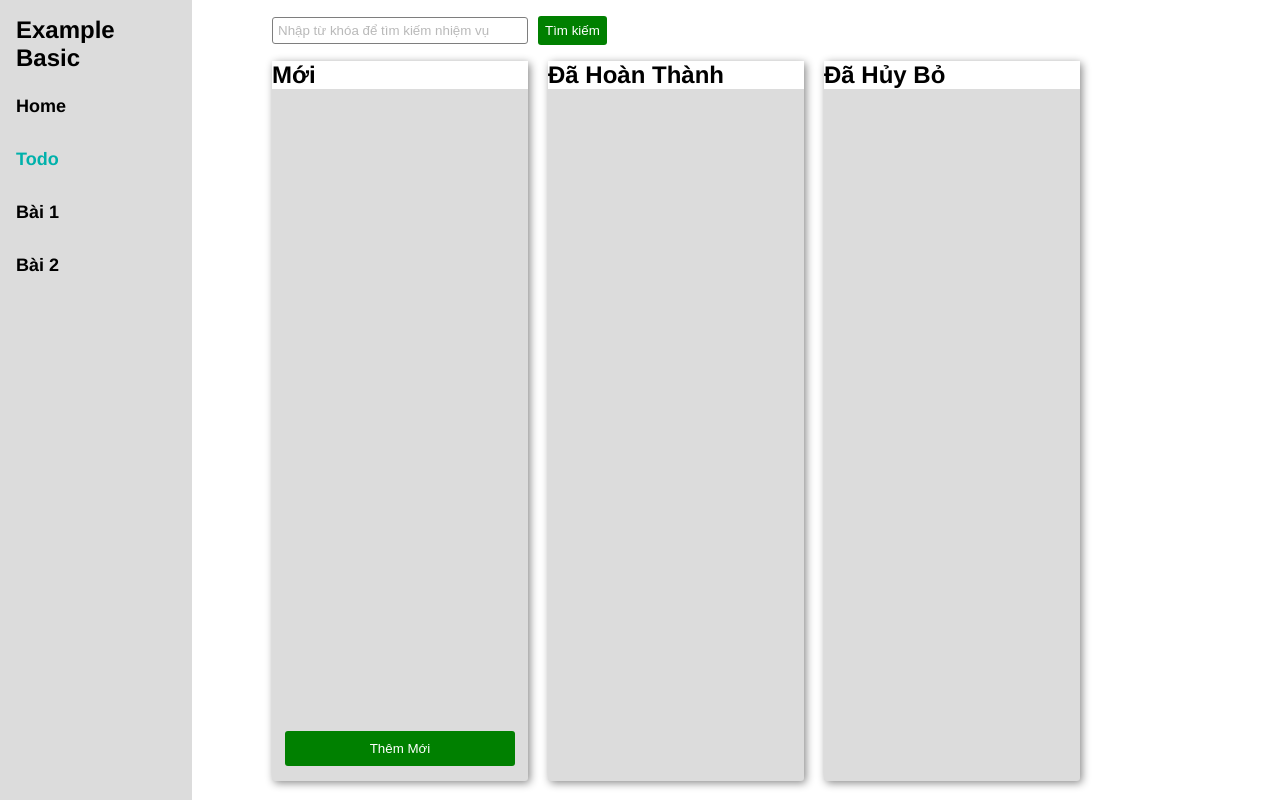
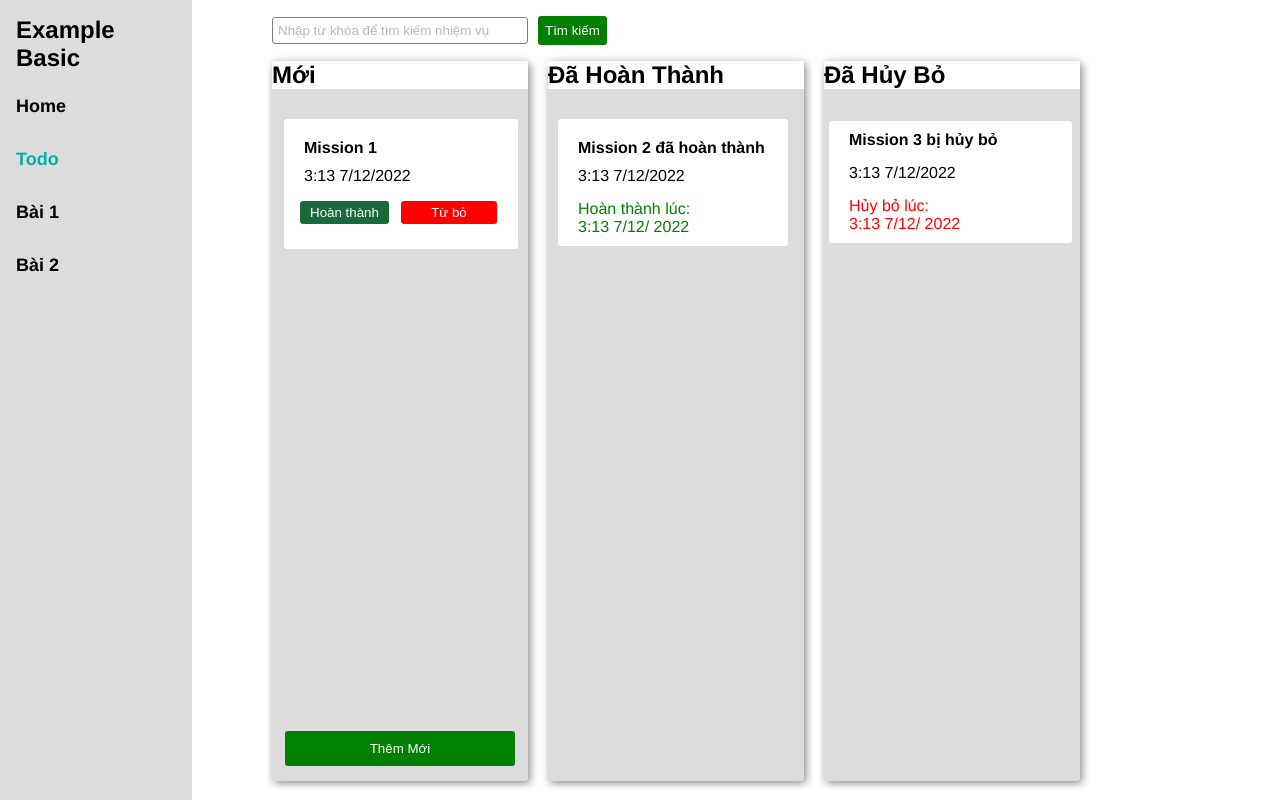
Before and after one commit to KeenTraan/VueJS-VueX, a Vue app: page /todo in a window 1280 px wide. Built offline with nearby package versions, Linux system fonts and the light colour scheme.

Commit message:
update feature_change_status 12:07

```diff
--- a/src/components/Todo/ColumnComponent.vue
+++ b/src/components/Todo/ColumnComponent.vue
@@ -82,6 +82,7 @@ export default {
   display: flex;
 }
 .column {
+  position: relative;
   background-color: #dcdcdc;
   margin-right: 20px;
   width: 20vw;
--- a/src/components/Todo/components/CancelItem.vue
+++ b/src/components/Todo/components/CancelItem.vue
@@ -1,11 +1,12 @@
 <template>
-  <div>
-    <div v-for="todo in getTodos" :key="todo">
+  <div class="scroll-cancel-item">
+    <div v-for="todo in getTodos" :key="todo" class="cancel-list">
       <div v-if="todo.status === 'cancel'">
-        <h4>
-          {{todo.nameTask}}
+        <h4 class="text">
+          {{todo.nameTask}} bị hủy bỏ
         </h4>
-        <p>{{todo.createAt}}</p>
+        <p class="text">{{todo.createAt}}</p>
+        <p class="text-cancel">Hủy bỏ lúc: <br>{{`${this.time} ${this.date}`}}</p>
       </div>
     </div>
   </div>
@@ -15,12 +16,51 @@
 import { mapGetters } from 'vuex'
 export default {
   name: "CancelItemVue",
+  data() {
+    return {
+      date: `${new Date().getDate()}/${
+        new Date().getMonth() + 1
+      }/ ${new Date().getFullYear()}`,
+      time: `${new Date().getHours()}:${new Date().getMinutes()}`,
+    };
+  },
   computed:{
     ...mapGetters(['getTodos'])
   }
 }
 </script>
 
-<style>
+<style lang="scss" scoped>
+.scroll-cancel-item {
+  // border: 1px solid red;
+  overflow: auto;
+  height: 80vh;
+  position: absolute;
+  width: 19vw;
+  left: 5px;
+  top: 60px;
+}
+.cancel-list {
+  background-color: white;
+  border-radius: 3px;
+  .text{
+    padding: 10px 0 5px 20px;
+  }
+  .text-cancel {
+    padding: 10px 0 10px 20px;
+    color: red;
+  }
+}
+.scroll-cancel-item::-webkit-scrollbar{
+  width: 3px;
+}
+.scroll-cancel-item::-webkit-scrollbar-thumb {
+  background-color: grey;
+  border-radius: 100rem;
 
+}
+.scroll-cancel-item::-webkit-scrollbar-track {
+  background-color: white;
+  border-radius: 100rem;
+}
 </style>
--- a/src/components/Todo/components/CompletedItem.vue
+++ b/src/components/Todo/components/CompletedItem.vue
@@ -3,7 +3,7 @@
     <div v-for="todo in getTodos" :key="todo" class="list-completed">
       <div class="todo-completed" v-if="todo.status === 'completed'">
         <h4 class="text">
-          {{ todo.nameTask }}
+          {{ todo.nameTask }} đã hoàn thành
         </h4>
         <p class="text">{{ todo.createAt }}</p>
         <p class="text-completed">Hoàn thành lúc: <br />{{ `${this.time} ${this.date}` }}</p>
@@ -36,28 +36,27 @@ export default {
   padding: 0;
 }
 .scroll-completed-item {
-  margin-top: 32px;
-  position: relative;
+  margin-top: 13px;
+  position: absolute;
   left: 10px;
   height: 80vh;
   padding-right: 10px;
   // border: 1px solid red;
   overflow: auto;
   width: 19vw;
-}
-.list-completed {
-  margin:0 20px 20px 0;
+  top: 45px;
 }
 .todo-completed {
   background-color: white;
   width: 18vw;
   border-radius: 3px;
   padding: 10px;
+  margin-bottom: 10px;
   .text{
-    margin: 0 0 10px 10px;
+    margin: 10px 0 5px 10px;
   }
   .text-completed {
-    margin: 0 0 10px 10px;
+    padding: 10px 0 0 10px;
     color: green;
   }
 }
--- a/src/components/Todo/components/TodoItem.vue
+++ b/src/components/Todo/components/TodoItem.vue
@@ -5,8 +5,8 @@
         <div class="todo-item" v-if="todo.status === 'new'">
           <h4 class="text">{{ todo.nameTask }}</h4>
           <p class="text">{{ todo.createAt }}</p>
-          <button class="btn-completed" @click="handleCompleted(todo)">Hoàn thành</button>
-          <button class="btn-cancel" @click="handleCancel(todo)">Từ bỏ</button>
+          <button class="btn-completed" @click="handleUpadteStatus(todo, 'completed')">Hoàn thành</button>  <!-- truyền data ban đầu cùng status xuống -->
+          <button class="btn-cancel" @click="handleUpadteStatus(todo, 'cancel')">Từ bỏ</button>
         </div>
       </div>
     </div>
@@ -18,11 +18,9 @@ import { mapActions, mapGetters } from 'vuex';
 export default {
   name: "TodoItemComponent",
   methods: {
-    handleCompleted(todo) {
-      todo.status = "completed"
-    },
-    handleCancel(todo) {
-      todo.status = "cancel"
+    handleUpadteStatus(todo, status) {
+      const newTodo = {...todo, status} // coppy dữ liệu sang một object mới
+     this.updateStatus(newTodo) // đẩy dữ liệu được coppy qua acction function để xử lý
     },
   ...mapActions({
     updateStatus: "updateStatus"
@@ -37,7 +35,7 @@ export default {
 <style lang="scss" scoped>
 .todo-item {
   background-color: white;
-  margin: 10px 10px 20px 12px;
+  margin: 0 10px 20px 12px;
   padding: 20px 0 25px 0;
   border-radius: 3px;
   .text{
@@ -49,7 +47,7 @@ export default {
   border: none;
   border-radius: 3px;
   padding: 4px 10px 4px 10px;
-  margin: 0 12px 0 16px;
+  margin: 6px 12px 0 16px;
   color: white;
   cursor: pointer;
 }
@@ -64,9 +62,11 @@ export default {
 }
 .scroll-list-item {
   overflow: auto;
-  height: 55vh;
+  height: 50vh;
   position: relative;
-  top: 20px;
+  top: 30px;
+  width: 20vw;
+  // border: 1px solid red;
 }
 .scroll-list-item::-webkit-scrollbar {
   width: 3px;
--- a/src/store/modules/ModuleTodo.js
+++ b/src/store/modules/ModuleTodo.js
@@ -1,13 +1,12 @@
-// import { getFormatTime } from "@/utils";
-// import { v4 as idv4 } from "uuid";
-
+import { getFormatTime } from "@/utils";
+import { v4 as idv4 } from "uuid";
 const ModuleTodos = {
   name: 'ModuleTodos',
   state: {
     todos: [
-      // {id: idv4(), nameTask: "mission 1",createAt: getFormatTime(new Date()), status: 'new'},
-      // {id: idv4(), nameTask: "mission 2",createAt: getFormatTime(new Date()), status: 'new'},
-      // {id: idv4(), nameTask: "mission 3",createAt: getFormatTime(new Date()), status: 'new'}
+      {id: idv4(), nameTask: "Mission 1",createAt: getFormatTime(new Date()), status: 'new'},
+      {id: idv4(), nameTask: "Mission 2",createAt: getFormatTime(new Date()), status: 'completed'},
+      {id: idv4(), nameTask: "Mission 3",createAt: getFormatTime(new Date()), status: 'cancel'}
     ],
     isHiden: true,
   },
@@ -26,6 +25,17 @@ const ModuleTodos = {
       const Todo = [...state.getters.getTodos, todos]
       state.commit("setTodo", Todo)
     },
+    updateStatus(store, payload) {
+      let todo = [...store.state.todos]
+      const index = todo.findIndex(t => t.id === payload.id)
+      todo = [
+        ...todo.slice(0, index),
+        payload,
+        ...todo.slice(index + 1)
+      ]
+      console.log(store.state.todo = todo);
+      return store.state.todos = todo
+    }
   }
 }
 export default ModuleTodos;
```
